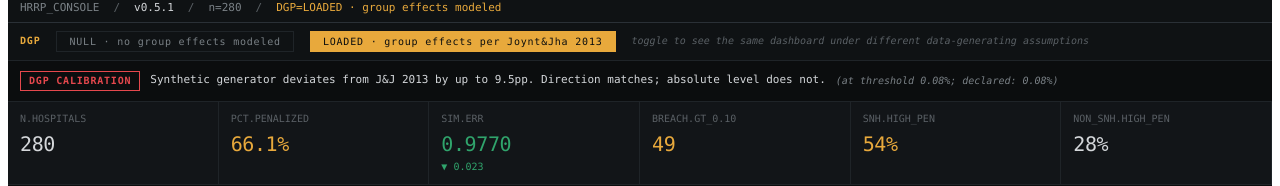
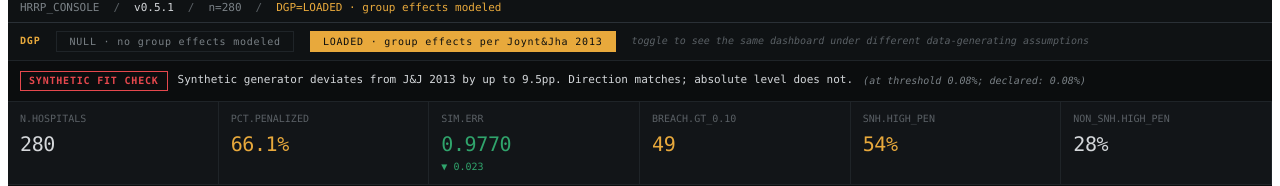
Before and after one commit to Kmaiers19/HRRPConsole, a React (Vite) app: page / in a window 1280 px wide. Shown: the part 268-454 px from the top of the page. Built offline with nearby package versions, Linux system fonts and the light colour scheme.

Commit message:
Rename DGP CALIBRATION to SYNTHETIC FIT CHECK

```diff
--- a/src/HRRPConsole.jsx
+++ b/src/HRRPConsole.jsx
@@ -717,7 +717,7 @@ export default function HRRPConsole() {
             border: `1px solid ${calibrationVerdict.color}`,
             flexShrink: 0,
           }}>
-            DGP CALIBRATION
+            SYNTHETIC FIT CHECK
           </span>
           <span style={{ color: C.text, fontSize: 11, lineHeight: 1.5 }}>
             {calibrationVerdict.verdict}
```
